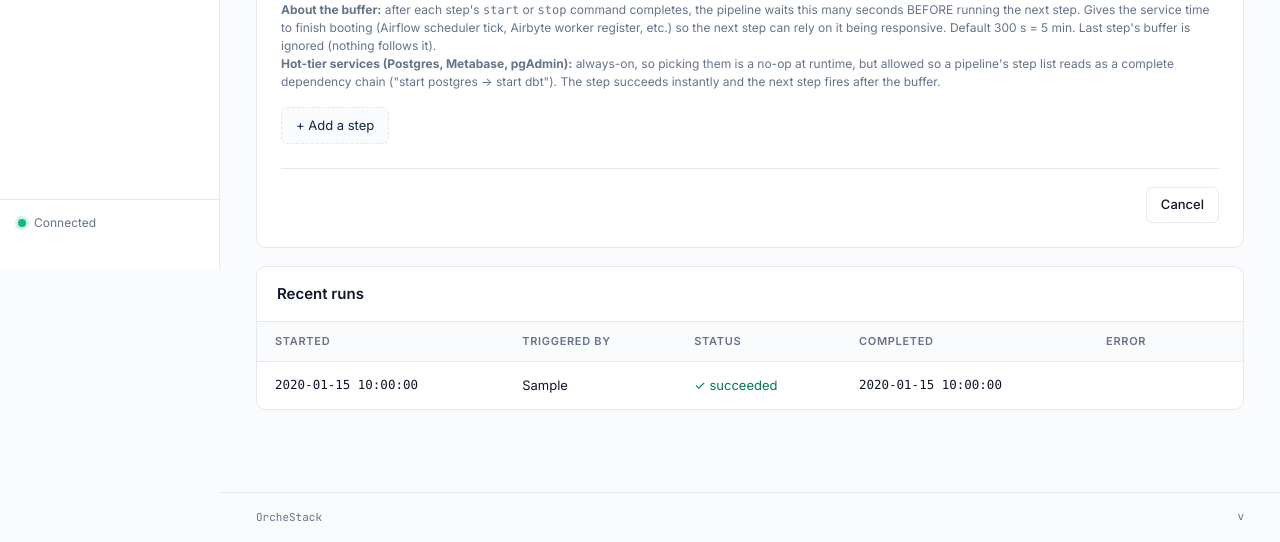
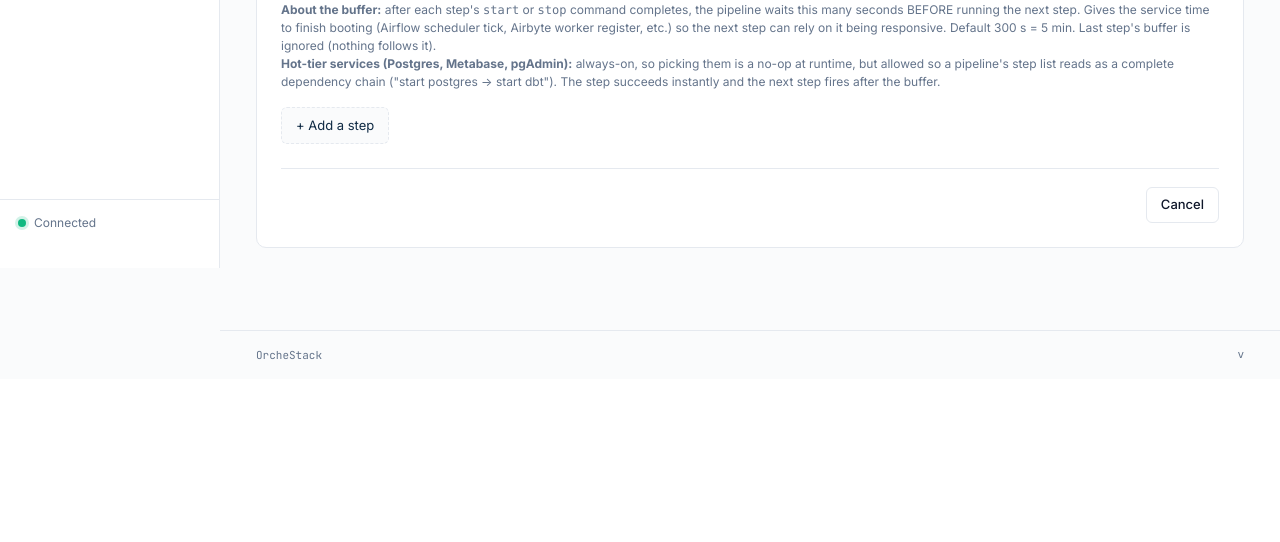
Before and after one commit to tripleaceme/orchestack-public, a Python web app: template system/dashboard/app/templates/pipeline_edit.html in a window 1280 px wide. Shown: the part 532-1074 px from the top of the page. After the commit the page ends 892 px from the top, so only its background shows below. Run offline with Jinja, Linux system fonts and the light colour scheme; the template is opened without the code that fills it: most values are stand-ins (such as "Sample title", 1, 10 or a date in 2020); some libraries are stand-ins or nearby versions.

Commit message:
fix(pipelines): strip all run-related UI from Edit Config page
Operator: "Recent runs should only be visible on the View runs page
and that's where the cancel button should be, not when I check the
config view. No remove EVERYTHING about running from the Edit config
page."

Removed from pipeline_edit.html:
  - Recent runs table (was server-rendered if runs were passed)
  - Cancel button + orchestackCancelRun script
  - The "Looking for run history?" navigation hint I'd left as a
    courtesy link — also counts as running-related content per the
    operator's "everything" clarification.

Edit Config is now strictly: name + description + enabled toggle +
trigger + steps + save/delete. Operator switches between Edit Config
and View runs via the sibling buttons on the Pipelines list page;
the breadcrumb on each detail page also navigates back to the list.

The dashboard route still passes runs to the template (cheap read)
but the template no longer touches it. Could drop the read for a
small latency win — saved for a future cleanup since the orchestrator
call is already fast.

Co-Authored-By: Claude Opus 4.7 <noreply@anthropic.com>

```diff
--- a/system/dashboard/app/templates/pipeline_edit.html
+++ b/system/dashboard/app/templates/pipeline_edit.html
@@ -150,67 +150,11 @@
     </div>
   </div>
 
-  {% if not is_new and runs is defined and runs %}
-    <div class="surface" style="margin-top: 18px;">
-      <div class="surface-head"><h2>Recent runs</h2></div>
-      <table class="data-table">
-        <thead>
-          <tr>
-            <th>Started</th>
-            <th>Triggered by</th>
-            <th>Status</th>
-            <th>Completed</th>
-            <th>Error</th>
-            <th style="text-align: right;"></th>
-          </tr>
-        </thead>
-        <tbody>
-          {% for r in runs %}
-            <tr id="run-row-{{ r.id }}">
-              <td class="font-mono" style="font-size: 12.5px;">{{ r.started_at[:19] | replace('T', ' ') }}</td>
-              <td>{{ r.triggered_by }}</td>
-              <td id="run-status-{{ r.id }}">
-                {% if r.status == 'succeeded' %}
-                  <span style="color: #047857;">✓ succeeded</span>
-                {% elif r.status == 'failed' %}
-                  <span style="color: #dc2626;">✗ failed</span>
-                {% elif r.status == 'running' %}
-                  <span style="color: #0ea5e9;">⟳ running</span>
-                {% elif r.status == 'cancelled' %}
-                  <span style="color: var(--text-2);">⊘ cancelled</span>
-                {% else %}{{ r.status }}{% endif %}
-              </td>
-              <td class="font-mono" style="font-size: 12.5px;">{% if r.completed_at %}{{ r.completed_at[:19] | replace('T', ' ') }}{% else %}&mdash;{% endif %}</td>
-              <td style="font-size: 12px; color: var(--text-2);">{{ r.error_summary or '' }}</td>
-              <td style="text-align: right;">
-                {% if r.status == 'running' and user and 'Admin' in (user.roles or []) %}
-                  <button type="button"
-                          class="btn btn-sm btn-danger"
-                          onclick="orchestackCancelRun({{ r.id }})">Cancel</button>
-                {% endif %}
-              </td>
-            </tr>
-          {% endfor %}
-        </tbody>
-      </table>
-    </div>
-  {% endif %}
-
-  <script>
-    async function orchestackCancelRun(runId) {
-      if (!confirm("Cancel this pipeline run?\n\nThe in-flight step will be allowed to finish (docker compose is already racing), but no MORE steps will fire.")) return;
-      const resp = await fetch("/app/api/dashboard/pipeline-runs/" + runId + "/cancel",
-        { method: "POST", credentials: "same-origin" });
-      if (!resp.ok) {
-        alert("Cancel failed: " + (await resp.text()));
-        return;
-      }
-      // Flip the status cell in place; the executor will catch up
-      // between steps and stop. Operator can refresh to see step_results.
-      const cell = document.getElementById('run-status-' + runId);
-      if (cell) cell.innerHTML = '<span style="color: var(--text-2);">⊘ cancelling…</span>';
-    }
-  </script>
+  {# Nothing run-related on this page — Edit Config is for CONFIG only.
+     Run history, in-flight cancel, latest-run shape all live on the
+     View Runs page, reachable from the Pipelines list (View runs +
+     Edit are sibling buttons there). Keeping this page narrow makes
+     "edit configuration" the only thing it does. #}
 
   <script>
     // Build the step picker. Includes BOTH tiers — cold-tier services
```
